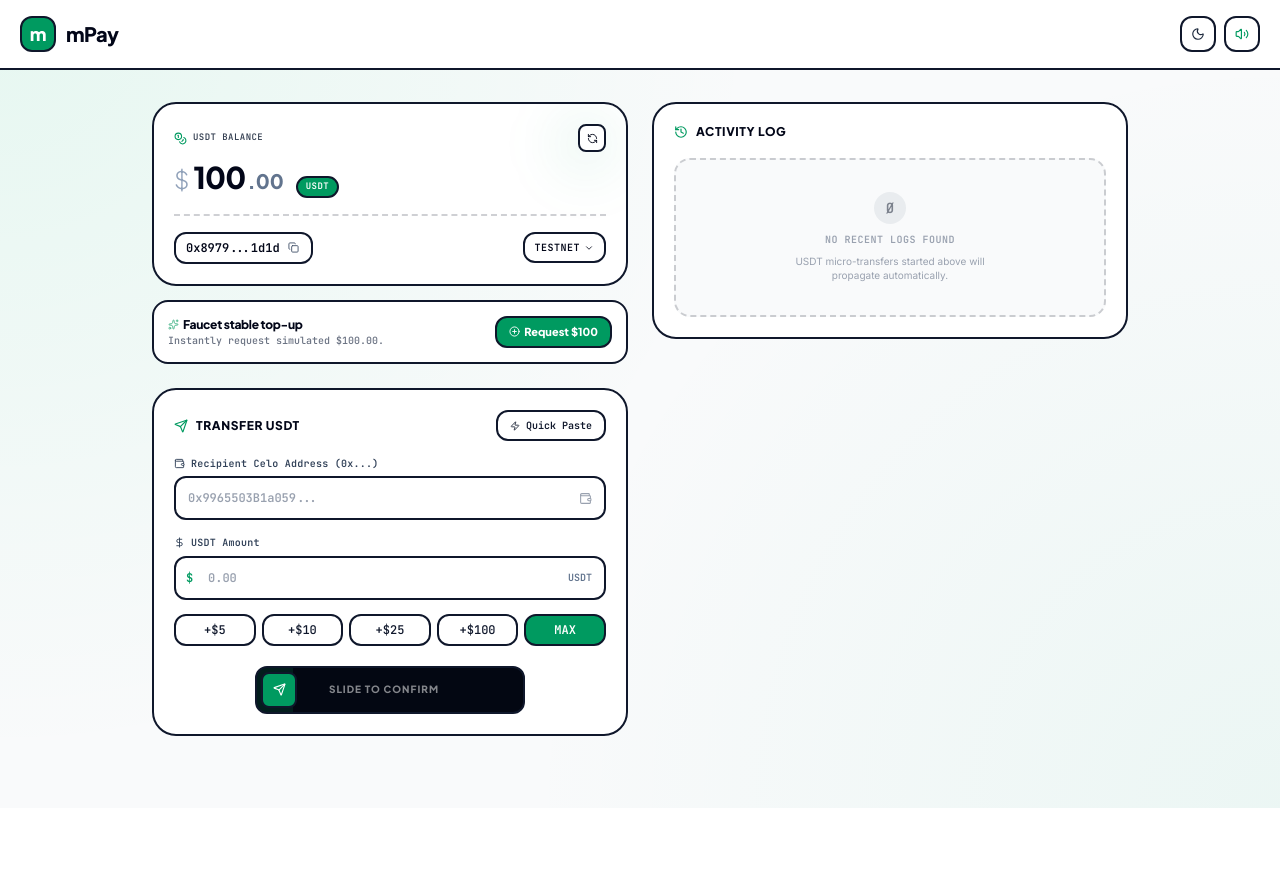
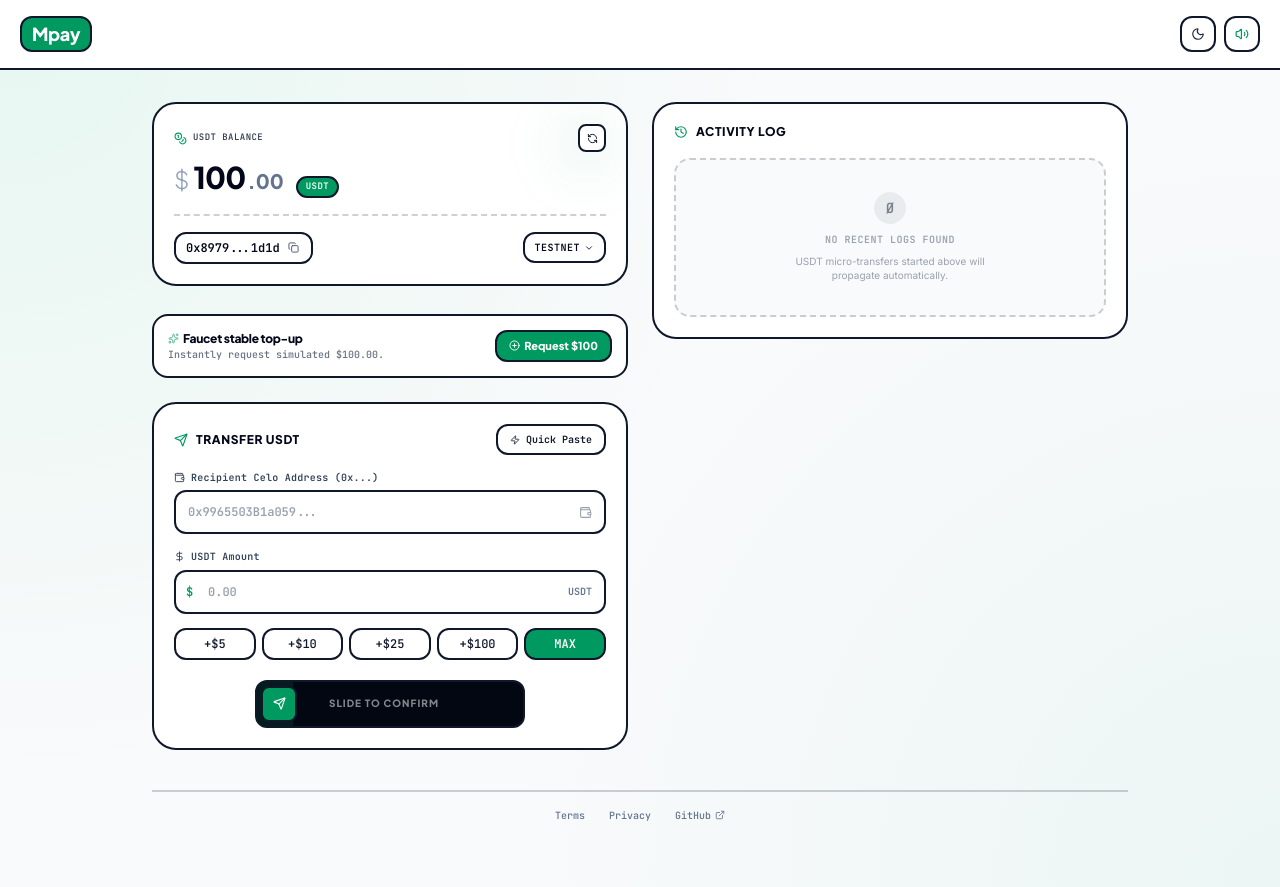
Before and after one commit to samuelchimmy/mpay, a React (Vite) app: page / in a window 1280 px wide. Before the commit the page ends 808 px from the top, so only its background shows below. Built offline with nearby package versions, Linux system fonts and the light colour scheme.

Commit message:
feat: add legal footer and update brand presentation
- Add Terms and Privacy policy links to a new app footer
- Simplify Header branding for a cleaner layout
- Refine BalanceCard UI with improved overflow management

```diff
--- a/src/App.tsx
+++ b/src/App.tsx
@@ -21,7 +21,7 @@ import {
   getUsdtBalance,
   USDT_ADDRESSES
 } from './utils/ethereum';
-import { ArrowRight, Check } from 'lucide-react';
+import { ArrowRight, Check, ExternalLink, X } from 'lucide-react';
 import { motion, AnimatePresence } from 'motion/react';
 
 export default function App() {
@@ -69,6 +69,9 @@ export default function App() {
 
   // Confirmed payment modal
   const [lastSentTx, setLastSentTx] = useState<{ amount: number; nameOrTag: string } | null>(null);
+
+  const [showTerms, setShowTerms] = useState(false);
+  const [showPrivacy, setShowPrivacy] = useState(false);
 
   // --- Synchronization & Storage ---
   useEffect(() => {
@@ -430,6 +433,18 @@ export default function App() {
 
       </div>
 
+      {/* Footer */}
+      <div className="w-full max-w-5xl px-4 sm:px-6 mt-4">
+        <div className={`w-full border-t-2 mb-4 ${theme === 'dark' ? 'border-white/20' : 'border-slate-900/20'}`} />
+        <div className="flex justify-center items-center gap-6 text-[10px] font-mono font-medium pb-4">
+          <button onClick={() => setShowTerms(true)} className={`hover:underline transition-colors ${theme === 'dark' ? 'text-gray-400 hover:text-white' : 'text-slate-500 hover:text-slate-900'}`}>Terms</button>
+          <button onClick={() => setShowPrivacy(true)} className={`hover:underline transition-colors ${theme === 'dark' ? 'text-gray-400 hover:text-white' : 'text-slate-500 hover:text-slate-900'}`}>Privacy</button>
+          <a href="https://github.com/samuelchimmy/mpay" target="_blank" rel="noreferrer" className={`hover:underline flex items-center gap-1 transition-colors ${theme === 'dark' ? 'text-gray-400 hover:text-white' : 'text-slate-500 hover:text-slate-900'}`}>
+            GitHub <ExternalLink size={10} />
+          </a>
+        </div>
+      </div>
+
       {/* High-fidelity Spring confirmation overlay (Success Draw-in Checkmark Modal) */}
       <AnimatePresence>
         {lastSentTx && (
@@ -521,6 +536,80 @@ export default function App() {
         )}
       </AnimatePresence>
 
+      {/* Terms Modal */}
+      <AnimatePresence>
+        {showTerms && (
+          <div className="fixed inset-0 bg-slate-950/80 backdrop-blur-md flex items-center justify-center p-4 z-50">
+            <motion.div
+              initial={{ scale: 0.9, y: 20, opacity: 0 }}
+              animate={{ scale: 1, y: 0, opacity: 1 }}
+              exit={{ scale: 0.9, y: 20, opacity: 0 }}
+              transition={{ type: 'spring', damping: 25, stiffness: 350 }}
+              className={`w-full max-w-sm max-h-[80vh] overflow-y-auto rounded-[32px] p-6 relative flex flex-col gap-4 border-2 ${
+                theme === 'dark'
+                  ? 'bg-[#0B0F19] border-white text-white'
+                  : 'bg-white border-slate-900 text-slate-950'
+              }`}
+            >
+              <button
+                onClick={() => setShowTerms(false)}
+                className={`absolute right-4 top-4 w-7 h-7 rounded-lg border-2 flex items-center justify-center cursor-pointer transition-all ${
+                  theme === 'dark'
+                    ? 'bg-slate-950 border-white text-white hover:bg-slate-900'
+                    : 'bg-white border-slate-900 text-slate-950 hover:bg-gray-100'
+                }`}
+              >
+                <X size={12} className="stroke-[3px]" />
+              </button>
+              <h3 className="font-display font-black text-xl mb-1">Terms of Service</h3>
+              <div className={`text-[11px] font-mono space-y-4 leading-relaxed ${theme === 'dark' ? 'text-gray-400' : 'text-slate-600'}`}>
+                <p>By using mPay, you agree to these simulated terms. mPay is a decentralized application simulator designed for the Celo blockchain (Alfajores Testnet / Mainnet).</p>
+                <p>1. <strong>Demo Purposes</strong>: The sandbox mode operates entirely on simulated balances and does not involve real-world value. Testnet transactions are executed on Celo Alfajores.</p>
+                <p>2. <strong>Wallet Security</strong>: You are entirely responsible for the security of your connected Web3 wallet. The application does not store private keys.</p>
+                <p>3. <strong>Liability</strong>: Transactions executed on Mainnet are permanent and irreversible. We do not accept liability for loss of funds resulting from user error or smart contract interactions.</p>
+              </div>
+            </motion.div>
+          </div>
+        )}
+      </AnimatePresence>
+
+      {/* Privacy Modal */}
+      <AnimatePresence>
+        {showPrivacy && (
+          <div className="fixed inset-0 bg-slate-950/80 backdrop-blur-md flex items-center justify-center p-4 z-50">
+            <motion.div
+              initial={{ scale: 0.9, y: 20, opacity: 0 }}
+              animate={{ scale: 1, y: 0, opacity: 1 }}
+              exit={{ scale: 0.9, y: 20, opacity: 0 }}
+              transition={{ type: 'spring', damping: 25, stiffness: 350 }}
+              className={`w-full max-w-sm max-h-[80vh] overflow-y-auto rounded-[32px] p-6 relative flex flex-col gap-4 border-2 ${
+                theme === 'dark'
+                  ? 'bg-[#0B0F19] border-white text-white'
+                  : 'bg-white border-slate-900 text-slate-950'
+              }`}
+            >
+              <button
+                onClick={() => setShowPrivacy(false)}
+                className={`absolute right-4 top-4 w-7 h-7 rounded-lg border-2 flex items-center justify-center cursor-pointer transition-all ${
+                  theme === 'dark'
+                    ? 'bg-slate-950 border-white text-white hover:bg-slate-900'
+                    : 'bg-white border-slate-900 text-slate-950 hover:bg-gray-100'
+                }`}
+              >
+                <X size={12} className="stroke-[3px]" />
+              </button>
+              <h3 className="font-display font-black text-xl mb-1">Privacy Policy</h3>
+              <div className={`text-[11px] font-mono space-y-4 leading-relaxed ${theme === 'dark' ? 'text-gray-400' : 'text-slate-600'}`}>
+                <p>We respect your privacy as a decentralized application. Your data belongs to you.</p>
+                <p>1. <strong>Wallet Connection</strong>: We only collect your public wallet address to interact with the blockchain and check balances. This information is available publicly on the ledger.</p>
+                <p>2. <strong>Local Storage</strong>: Transaction history is stored purely locally on your device within your browser's local storage and is never transmitted to tracking servers.</p>
+                <p>3. <strong>Tracking</strong>: No persistent user identifiable tracking or telemetry is utilized by mPay.</p>
+              </div>
+            </motion.div>
+          </div>
+        )}
+      </AnimatePresence>
+
     </div>
   );
 }
--- a/src/components/BalanceCard.tsx
+++ b/src/components/BalanceCard.tsx
@@ -90,17 +90,19 @@ export const BalanceCard: React.FC<BalanceCardProps> = ({
   }
 
   return (
-    <div className="w-full flex flex-col gap-3.5" id="mpay-balance">
+    <div className="w-full flex flex-col gap-3.5 relative z-20" id="mpay-balance">
 
       {/* Primary Integrated Balance Card (USDT UP, WALLET DOWN, Sleek & Compact) */}
       <div className={`relative w-full rounded-[24px] p-5 transition-all border-2 ${
         theme === 'dark'
           ? 'bg-[#131A2E] border-white'
           : 'bg-white border-slate-900'
-      } overflow-hidden`}>
+      }`}>
 
-        {/* Subtle decorative background indicator */}
-        <div className="absolute top-0 right-0 w-20 h-20 bg-minipay-green/5 rounded-full filter blur-xl pointer-events-none" />
+        {/* Subtle decorative background indicator wrapper */}
+        <div className="absolute inset-0 pointer-events-none overflow-hidden rounded-[22px]">
+          <div className="absolute top-0 right-0 w-20 h-20 bg-minipay-green/5 rounded-full filter blur-xl" />
+        </div>
 
         {/* --- SECTION 1: USDT BALANCE (UP) --- */}
         <div className="flex items-center justify-between relative z-10 w-full animate-fade-in">
@@ -267,8 +269,18 @@ export const BalanceCard: React.FC<BalanceCardProps> = ({
 
       </div>
 
+      <AnimatePresence>
+        {network === 'testnet' && (
+          <motion.div
+            initial={{ opacity: 0, height: 0 }}
+            animate={{ opacity: 1, height: 'auto' }}
+            exit={{ opacity: 0, height: 0 }}
+            transition={{ ease: "easeOut", duration: 0.3 }}
+            className="overflow-hidden"
+          >
+            <div className="pt-3.5">
               {/* Mini Faucet Strip */}
-      <div className={`w-full overflow-hidden flex items-center justify-between p-3.5 rounded-2xl border-2 transition-all ${
+              <div className={`w-full flex items-center justify-between p-3.5 rounded-2xl border-2 transition-all ${
                 theme === 'dark'
                   ? 'bg-[#131A2E] border-white'
                   : 'bg-white border-slate-900'
@@ -305,6 +317,10 @@ export const BalanceCard: React.FC<BalanceCardProps> = ({
                 <span>{claiming ? "Topping..." : "Request $100"}</span>
               </motion.button>
             </div>
+            </div>
+          </motion.div>
+        )}
+      </AnimatePresence>
 
     </div>
   );
--- a/src/components/Header.tsx
+++ b/src/components/Header.tsx
@@ -28,18 +28,13 @@ export const Header: React.FC<HeaderProps> = ({
         onClick={() => {
           sound.play('confirm');
         }}
-        className="flex items-center gap-2.5 cursor-pointer select-none"
+        className="flex items-center cursor-pointer select-none"
       >
-        <div className={`w-9 h-9 rounded-xl bg-minipay-green flex items-center justify-center border-2 ${
+        <div className={`px-2.5 h-9 rounded-xl bg-minipay-green flex items-center justify-center border-2 ${
           theme === 'dark' ? 'border-white' : 'border-slate-900'
         }`}>
-          <span className="font-display font-extrabold text-lg text-white">m</span>
+          <span className="font-display font-extrabold text-lg text-white tracking-tight">Mpay</span>
         </div>
-        <span className={`font-display font-black text-xl tracking-tight leading-none ${
-          theme === 'dark' ? 'text-white' : 'text-slate-950'
-        }`}>
-          mPay
-        </span>
       </div>
 
       {/* Action Controls */}
```
Lines whose indentation alone changed are shown as unchanged.
